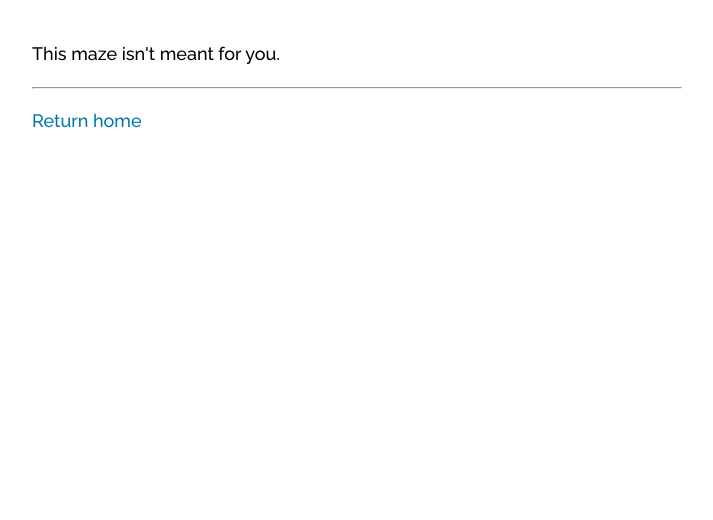
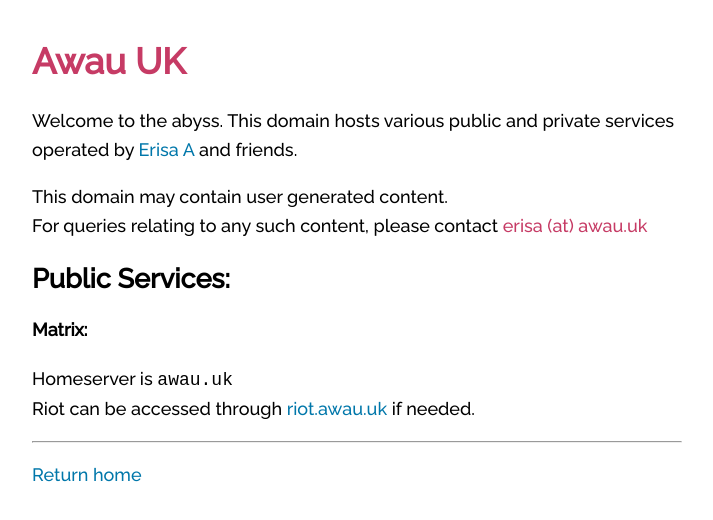
Before and after one commit to Erisa/awau.uk, a plain HTML site: page index.html in a window 1280 px wide. Shown: the whole page, without its empty margins (283-996 px from the left). Drawn offline with Linux system fonts and the light colour scheme.

Commit message:
Actually put content on the site

```diff
--- a/index.html
+++ b/index.html
@@ -16,8 +16,17 @@
 
 <body>
     <main>
-        <p>This maze isn't meant for you.</p>
-        <hr><p><a href="https://erisa.moe">Return home</a></p>
+        <h1 class="erisa">Awau UK</h1>
+        <p>Welcome to the abyss. This domain hosts various public and private services operated by <a
+                href=https://erisa.moe>Erisa A</a> and friends.</p>
+        <p>This domain may contain user generated content.<br>For queries relating to any such content, please contact
+            <span class="erisa">erisa (at) awau.uk</span></p>
+        <h2>Public Services:</h2>
+        <h4>Matrix:</h4>
+        <p>Homeserver is <code>awau.uk</code><br>Riot can be accessed through <a
+                href="https://riot.awau.uk">riot.awau.uk</a> if needed.</a></p>
+        <hr>
+        <p><a href="https://erisa.moe">Return home</a></p>
     </main>
 
 </html>
--- a/style.css
+++ b/style.css
@@ -16,7 +16,7 @@
     color:#4882e0;
 }
 
-h1, h2, h3 {
+h1, h2, h3, h4 {
     line-height: 1.2;
 }
 
```
